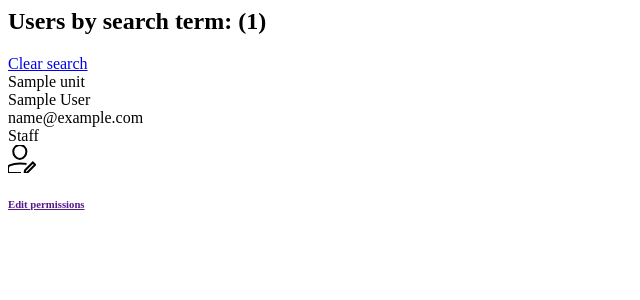
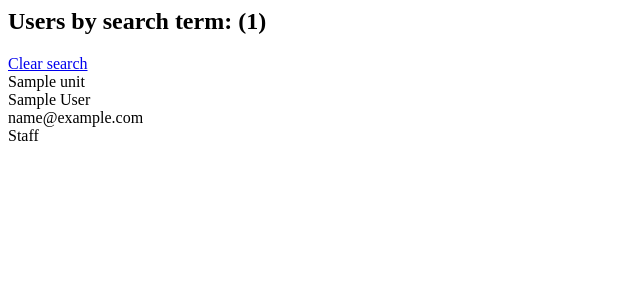
Before and after one commit to City-of-Helsinki/respa, a Django app: template respa_admin/templates/respa_admin/resources/_user_list.html in a window 1280 px wide. Shown: the top 300 px of the page, without its empty margins (0-640 px from the left). Run offline with Django 3.2, Linux system fonts and the light colour scheme; tables that the repository leaves empty hold one stand-in row (values such as "Sample post"); the template is opened without the code that fills it: values that come from a table or form of the project are taken from there, most other values are stand-ins (such as "Sample title", 1, 10 or a date in 2020); some libraries are stand-ins or nearby versions.

Commit message:
Respa Admin: remove edit permissions button from user search results
The button was left behind in search results when it was removed from
the main user list page.

```diff
--- a/respa_admin/templates/respa_admin/resources/_user_list.html
+++ b/respa_admin/templates/respa_admin/resources/_user_list.html
@@ -31,25 +31,6 @@
                         <span>{% trans 'Staff' %}</span>
                     </div>
                 </div>
-                {% if user != request.user %}
-                <div class="col-md-3">
-                    <div class="icon-text-container">
-                        <svg class="person-edit-icon" width="28px" height="28px" viewBox="0 0 28 28" version="1.1" xmlns="http://www.w3.org/2000/svg" xmlns:xlink="http://www.w3.org/1999/xlink">
-                            <g id="icons/edit-user" stroke="none" stroke-width="1" fill="none" fill-rule="evenodd" stroke-linecap="square">
-                                <g id="a-edit-outline-64" stroke="#000000" stroke-width="2">
-                                    <path d="M5.25,6.53333333 C5.25,2.92506667 8.188125,0 11.8125,0 C15.436875,0 18.375,2.92506667 18.375,6.53333333 C18.375,10.1416 15.436875,14 11.8125,14 C8.188125,14 5.25,10.1416 5.25,6.53333333 Z" id="Shape"></path>
-                                    <path d="M17.5,18.8591375 C15.9526723,18.5699062 14.1147601,18.375 11.9733691,18.375 C6.84324097,18.375 3.45661956,19.4967938 1.63344386,20.3418688 C0.635049078,20.80435 0,21.838075 0,22.9791188 L0,28 L11.9733691,28" id="Shape"></path>
-                                    <polygon id="Shape" points="19.3641304 27.5434783 16.625 28 17.0815217 25.2608696 24.8423913 17.5 27.125 19.7826087">
-                                    </polygon>
-                                </g>
-                            </g>
-                        </svg>
-                        <h6>
-                            <a href="">{% trans 'Edit permissions' %}</a>
-                        </h6>
-                    </div>
-                </div>
-                {% endif %}
             </div>
             {% endfor %}
 
```
